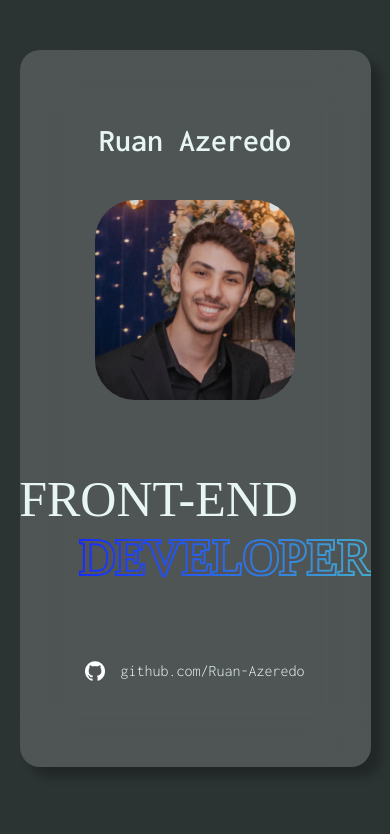
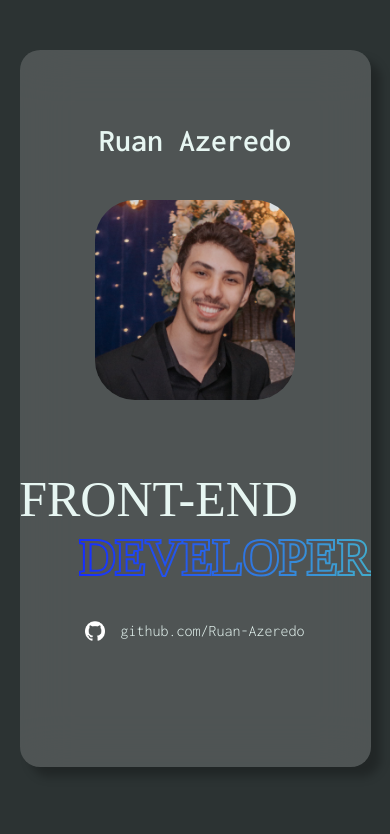
Before and after one commit to Ruan-Azeredo/portifolio, a React (Create React App) app: page / in a window 390 px wide. Shown: the top 834 px of the page. Built offline with nearby package versions, Linux system fonts and the light colour scheme; a web font is replaced by a local one.

Commit message:
:iphone: fix: link fora da div

```diff
--- a/src/App.css
+++ b/src/App.css
@@ -201,6 +201,7 @@ a:visited, a:link{
 
   .front-dev-container{
     align-content: flex-start;
+    height: fit-content;
   }
 
   .frontend, .developer{
@@ -228,7 +229,4 @@ a:visited, a:link{
     height: 20px;
   }
 
-  .github-container{
-    margin-top: 60px;
-  }
 }
```
